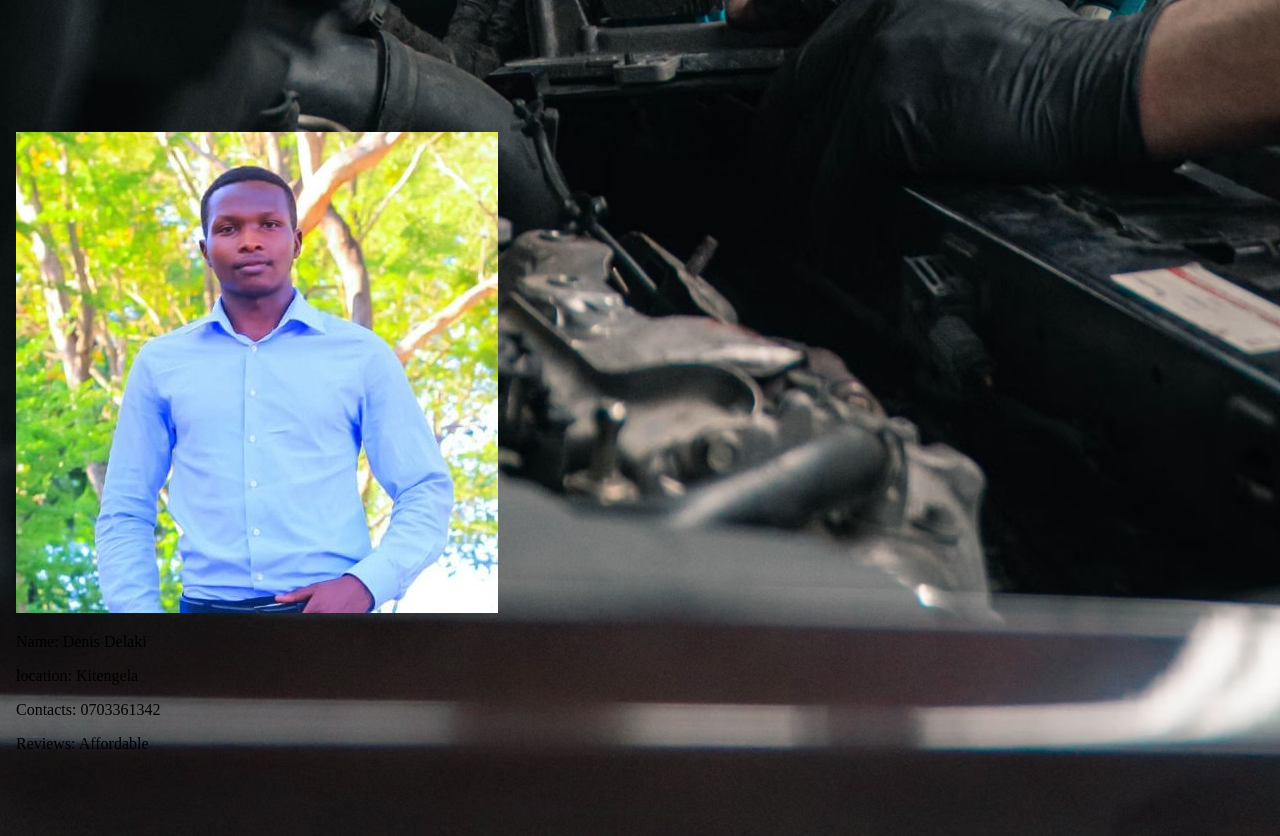
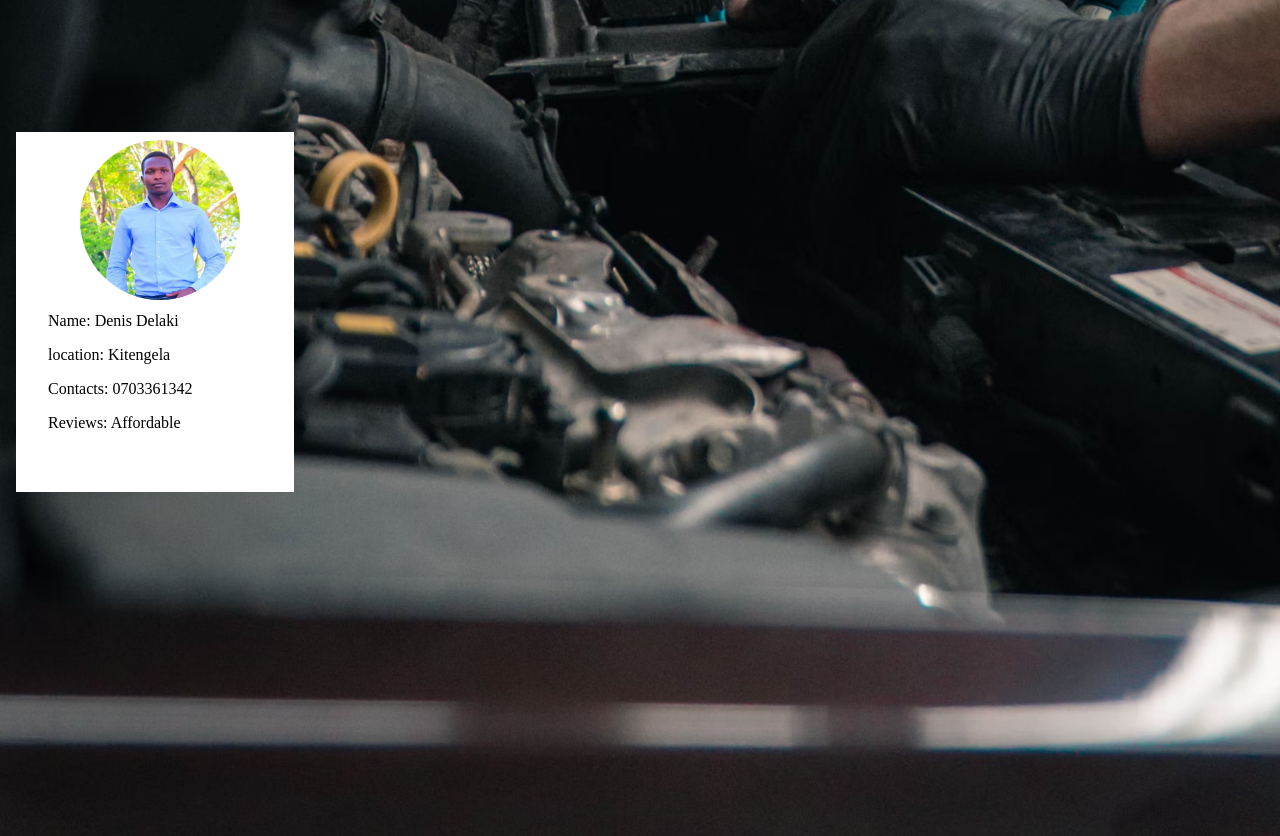
Before and after one commit to denisdelaki/phase1-project, a plain HTML site: page index.html in a window 1280 px wide. Shown: the part 1600-2436 px from the top of the page. Drawn offline with Linux system fonts and the light colour scheme.

Commit message:
added the styling properties of mechanic profile

```diff
--- a/assets/CSS/style.css
+++ b/assets/CSS/style.css
@@ -76,10 +76,22 @@ body{
     top: 6rem;
     display: flex;
     flex-wrap: wrap;
+    flex-direction: column-reverse;
+}
+#myProfiles p{
+   margin-left: 2rem;
+    color: black;
 }
 .profile{
-    height: 40vh;
+    height: 45vh;
     width: 22%;
     background-color: white;
     margin: 0.5rem;
 }
+.profile-image img{
+    height: 20vh;
+    position: relative;
+    left: 4rem;
+    top: 0.5rem;
+    border-radius: 400px;
+}
```
